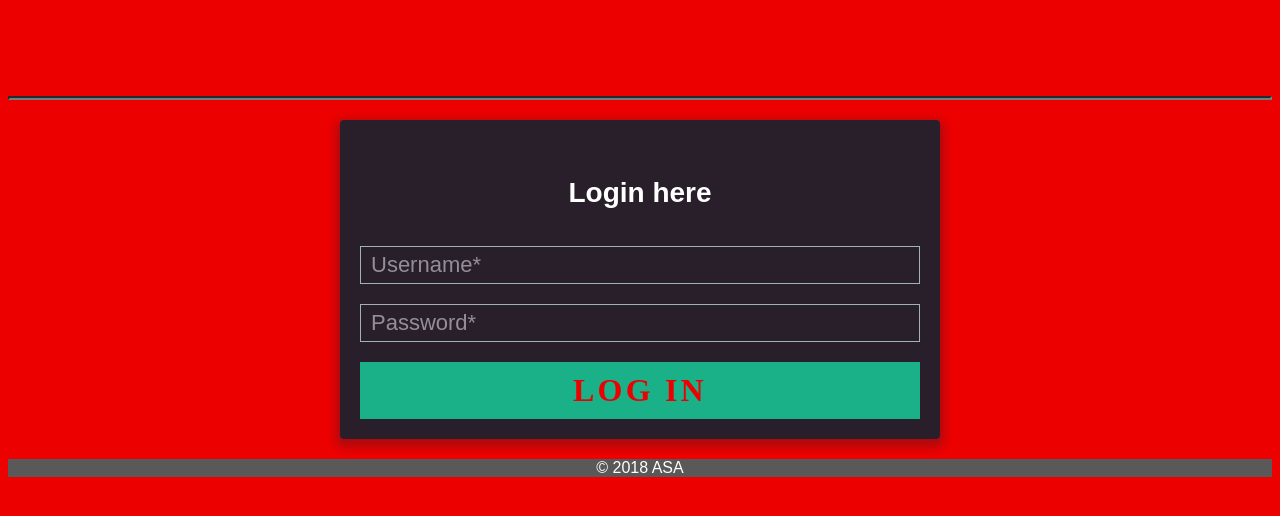
After one commit to n9104577/CapStoneWebsite, a Django app: page /register/squashApp/login in a window 1280 px wide. The commit adds this page. Shown: the top 516 px of the page. Run offline with Django 3.2, Linux system fonts and the light colour scheme; some web fonts are replaced.

Commit message:
login/logout.registration
create login and logout functions as well as user registration

```diff
--- a/squash/squash/settings.py
+++ b/squash/squash/settings.py
@@ -31,6 +31,8 @@ ALLOWED_HOSTS = []
 # Create own user model
 AUTH_USER_MODEL = 'squashApp.SquashUser'
 
+
+LOGOUT_REDIRECT_URL = '/'
 
 
 
--- a/squash/squash/urls.py
+++ b/squash/squash/urls.py
@@ -17,7 +17,7 @@ from django.contrib import admin
 from django.urls import path
 from django.urls import include, path
 urlpatterns = [
-    path('register/', include('squashApp.urls')),
+
     path('', include('squashApp.urls')),
     path('admin/', admin.site.urls),
 
--- a/squash/squashApp/forms.py
+++ b/squash/squashApp/forms.py
@@ -43,5 +43,9 @@ class RegistrationForm(forms.ModelForm):
 
 # login form
 class LoginForm(forms.Form):
-    username = forms.CharField(max_length=150, widget=forms.TextInput(attrs={'placeholder': 'Username*'}))
-    password = forms.CharField(max_length=128, widget=forms.PasswordInput(attrs={'placeholder': 'Password*'}))
+	username = forms.CharField(max_length=150, widget=forms.TextInput(attrs={'placeholder': 'Username*'}))
+	password = forms.CharField(max_length=128, widget=forms.PasswordInput(attrs={'placeholder': 'Password*'}))
+
+	class Meta:
+		model = SquashUser
+		fields = ['username', 'password']
--- a/squash/squashApp/urls.py
+++ b/squash/squashApp/urls.py
@@ -1,8 +1,13 @@
 from django.urls import path
 
 from . import views
-
+from django.conf import settings
+from django.contrib.auth.views import login, logout
 urlpatterns = [
 
-	path('', views.register, name='register')
+	path('register/', views.register, name='register'),
+	path('register/squashApp/login', views.loginView, name='login'),
+	path('video', views.video, name='video'),
+	path('', views.register, name='register'),
+	path('logout/$', logout, {'next_page': settings.LOGOUT_REDIRECT_URL}, name='auth_logout')
 ]
--- a/squash/squashApp/views.py
+++ b/squash/squashApp/views.py
@@ -1,17 +1,55 @@
 from django.shortcuts import render
 from django.http import HttpResponse
+from django.http import HttpResponseRedirect
 # Create your views here.
 
 #import forms
 from squashApp.forms import RegistrationForm, LoginForm
 
-def index(request):
-    return HttpResponse("Hello, world.")
+
+# Import Password
+from django.contrib.auth import authenticate, login, logout
+from django.contrib.auth.hashers import make_password
+#from django.contrib.auth.decorators import login_required
+
+# This file renders all the pages and does most the form proccessing
+
+# Import relevant functions, models, forms, ect
+
+# rendering
+from django.shortcuts import render, redirect
+from django.http import HttpResponse, HttpResponseRedirect
+
+# security
+from django.template.context_processors import csrf
+from django.template.loader import get_template
+from django.template import RequestContext
+from django.contrib import auth, messages
+from django.contrib.auth import authenticate, login, logout
+from django.contrib.auth.hashers import make_password
+from django.contrib.auth.decorators import login_required
+from django.utils.encoding import force_text
+from django.contrib.auth.tokens import default_token_generator
+from django.utils.encoding import force_bytes
+from django.utils.http import urlsafe_base64_encode, urlsafe_base64_decode
+from django.template import loader
+from django.views.generic import *
+from django import db, template
+
+# admin
+from django.contrib.admin import AdminSite
+
+# users, forms and models
+from squashApp.models import SquashUser
+
+from squashApp import models
+from django.conf.urls import url
+from django.contrib.auth.models import User
+from django.contrib.auth import get_user_model
+User = get_user_model()
 
 
-
-# Homepage view
-
+# User RegistrationForm
 def register(request):
 	form = RegistrationForm()
 	# process the Register Form"
@@ -38,7 +76,8 @@ def register(request):
 
 				# return to the homepage so the user can login, set form1 to form so the users username is already entered.
 				# and they know it was successful
-				return render(request, 'squashApp/register.html', {'form': form})
+				return HttpResponseRedirect('squashApp/login', {'form': form})
+				return render(request, 'squashApp/login.html', {'form': form})
 
 			# else return a message saying the passwords dont match
 			elif form.data['password'] != form.data['password_confirm']:
@@ -55,8 +94,8 @@ def register(request):
 
 	return render(request, 'squashApp/register.html', {'form': form})
 
-
-def login(request):
+# User Login
+def loginView(request):
 
 	# Preset each form for first time loading of the homepage
 
@@ -75,13 +114,24 @@ def login(request):
 		# if user and pass match, login and redirect to the display page
 		if user is not None:
 			login(request, user)
-
-			return HttpResponseRedirect('smartCityApp/display.html')
+			return HttpResponseRedirect('/video')
+			return render(request, 'squashApp/homepage.html')
+			return HttpResponseRedirect('squashApp/homepage.html')
 
 		# Else let the user know they entered the wrong details
 		else:
 			message = '*Incorrect Username or Password'
-			return render(request, 'smartCityApp/homepage.html', {'form': form, 'login_message' : message})
+			return render(request, 'squashApp/login.html', {'form': form, 'login_message' : message})
 
 	# render the homepage if no form pushed
-	return render(request, 'smartCityApp/homepage.html', {'form': form})
+	return render(request, 'squashApp/login.html', {'form': form})
+
+@login_required
+def video(request):
+	return render(request, 'squashApp/homepage.html')
+
+
+@login_required
+def logout(request):
+	db.connections.close_all()
+	logout(request)
--- /dev/null
+++ b/squash/templates/squashApp/login.html
@@ -0,0 +1,59 @@
+<!DOCTYPE html>
+
+<!-- Informs Django's template engine that we will be using
+		 static files within the template -->
+{% load staticfiles %}
+
+<html lang="en">
+
+	<!----------------------- Head element ----------------------->
+	<head>
+    {% block title %}<title>squash</title>{% endblock %}
+		<meta charset="utf-8">
+		<meta name="viewport" content="width=device-width, initial-scale=1">
+		<!-- CSS -->
+		<link rel="stylesheet" href="/static/css/RegistrationStyle.css">
+
+	</head>
+
+     	<!------------------------- The body -------------------------->
+	<body>
+
+		<main>
+			<h1>squash</h1>
+			<hr>
+
+		<!------------------- Begin Registration & Login ------------------->
+			<div class="form">
+
+				<div id="login">
+				<h4>Login here</h4>
+					<form method="post">
+
+						{% if login_message  != NULL %}
+						<div class="alert alert-danger">
+								<strong>{{ login_message |escape }}</strong>
+						</div>
+						{% endif %}
+
+						{% csrf_token %}
+						<div class="field-wrap">
+							{{form.username}}
+						</div>
+
+						<div class="field-wrap">
+							{{form.password}}
+						</div>
+
+						<button type="submit" class="button button-block" value="login" name="Login"/>Log In</button>
+					</form>
+				</div>
+			</div>
+
+		<!------------------- End Registration & Login ------------------->
+		</main>
+		<footer>
+			© 2018 ASA
+		</footer>
+	</body>
+</html>
```
Also changed, not shown: squash/templates/squashApp/homepage.html (added, +10 -0 lines), squash/templates/squashApp/register.html (+8 -1 lines), 1 other file.
